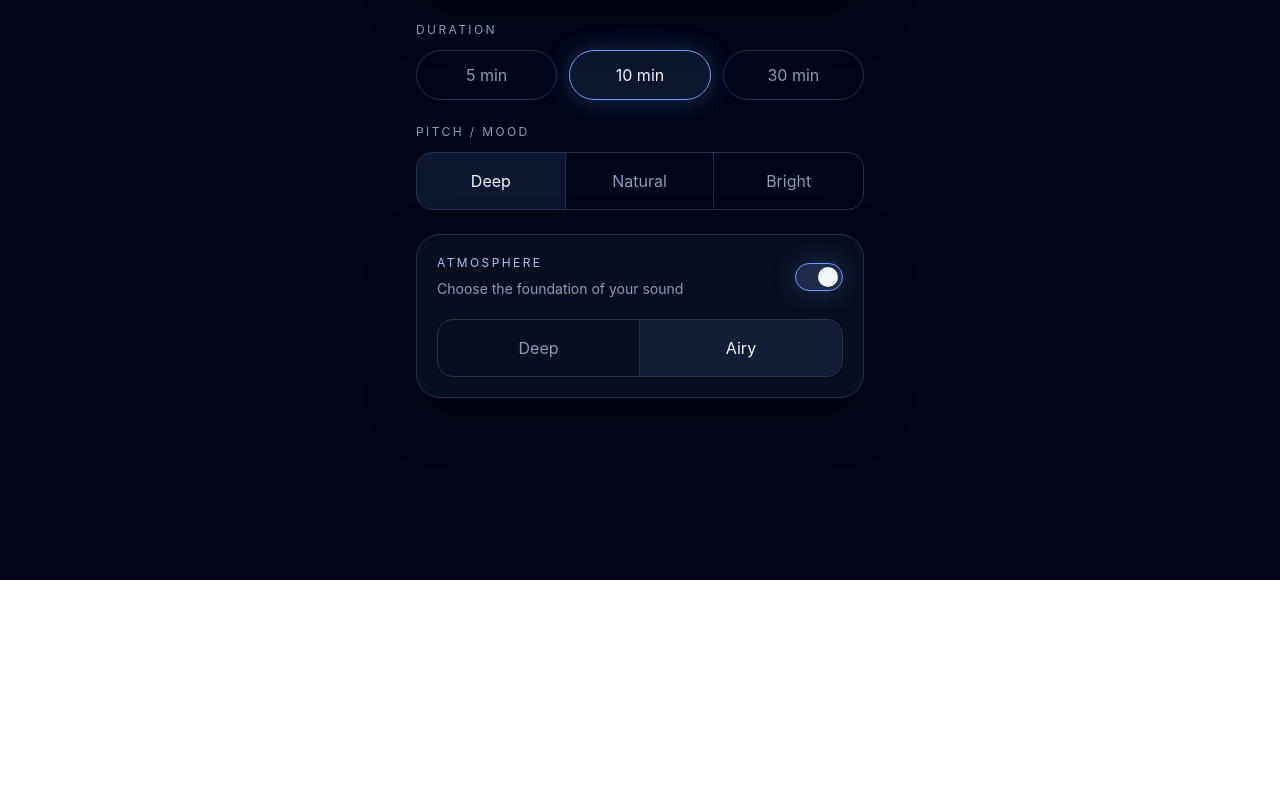
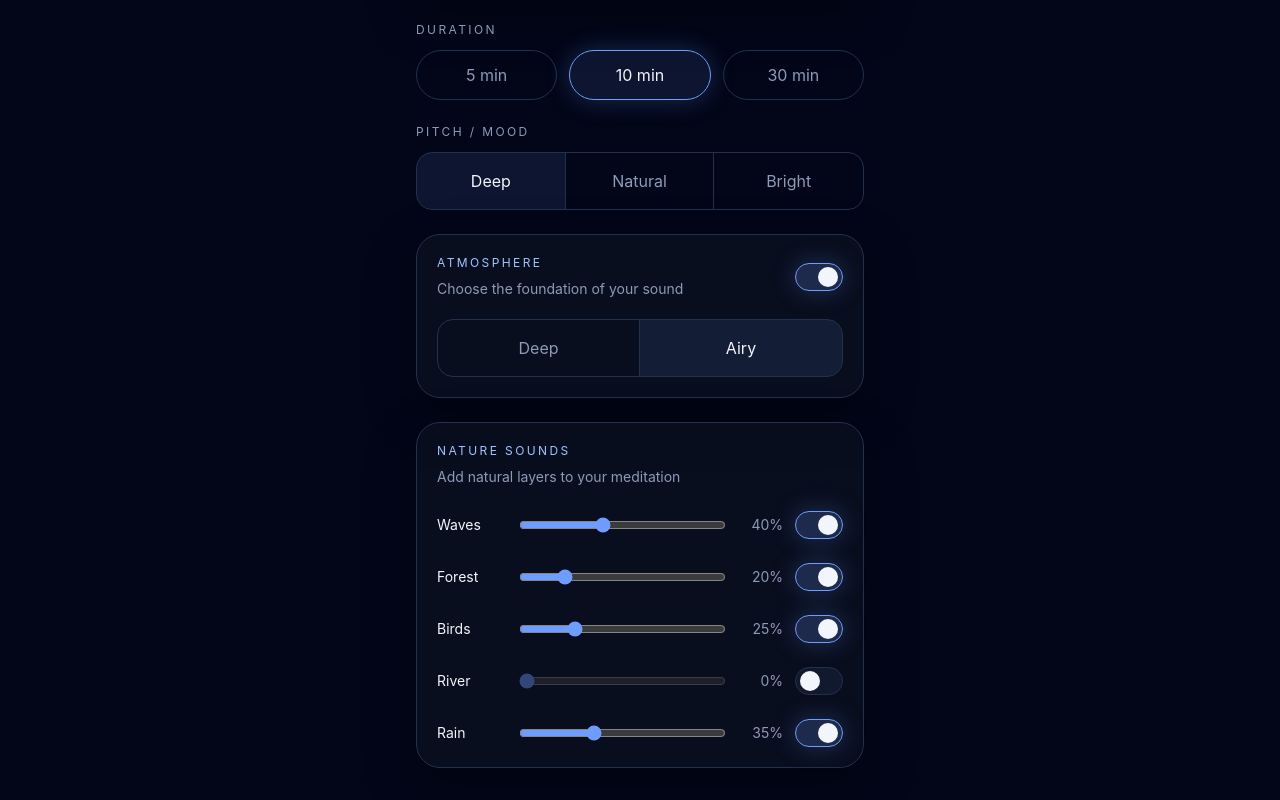
Before and after one commit to robinraty/astraya, a React (Vite) app: page / in a window 1280 px wide. Shown: the part 220-1020 px from the top of the page. Before the commit the page ends 800 px from the top, so only its background shows below. Built offline with nearby package versions, Linux system fonts and the light colour scheme.

Commit message:
Nature Sounds component

```diff
--- a/src/App.tsx
+++ b/src/App.tsx
@@ -3,6 +3,7 @@ import CreationName from "./components/CreationName";
 import DurationSelector from "./components/DurationSelector";
 import PitchSelector from "./components/PitchSelector";
 import AtmosphereSelector from "./components/AtmosphereSelector";
+import NatureSoundsMixer from "./components/NatureSoundsMixer";
 
 function App() {
     return (
@@ -13,6 +14,7 @@ function App() {
             <DurationSelector />
             <PitchSelector />
             <AtmosphereSelector />
+            <NatureSoundsMixer />
         </div>
         </main>
     );
--- /dev/null
+++ b/src/components/NatureSoundsMixer.tsx
@@ -0,0 +1,137 @@
+function NatureSoundsMixer() {
+  return (
+    <section className="rounded-astraya-card border border-astraya-border bg-astraya-surface/70 p-5 shadow-astraya-card">
+      <div className="mb-6">
+        <p className="text-xs uppercase tracking-[0.2em] text-astraya-accent-light">
+          Nature Sounds
+        </p>
+
+        <p className="mt-2 text-sm text-astraya-muted">
+          Add natural layers to your meditation
+        </p>
+      </div>
+
+      <div className="space-y-6">
+
+        {/* WAVES */}
+        <div className="grid grid-cols-[70px_1fr_45px_48px] items-center gap-3">
+          <p className="text-sm text-astraya-text">Waves</p>
+
+          <input
+            type="range"
+            min="0"
+            max="100"
+            defaultValue="40"
+            className="w-full cursor-pointer accent-astraya-accent"
+          />
+
+          <p className="text-right text-sm text-astraya-muted">40%</p>
+
+          <button
+            type="button"
+            aria-label="Toggle waves"
+            className="flex h-7 w-12 items-center justify-end rounded-full border border-astraya-accent bg-astraya-accent/20 p-1 shadow-astraya-glow"
+          >
+            <span className="h-5 w-5 rounded-full bg-astraya-text" />
+          </button>
+        </div>
+
+        {/* FOREST */}
+        <div className="grid grid-cols-[70px_1fr_45px_48px] items-center gap-3">
+          <p className="text-sm text-astraya-text">Forest</p>
+
+          <input
+            type="range"
+            min="0"
+            max="100"
+            defaultValue="20"
+            className="w-full cursor-pointer accent-astraya-accent"
+          />
+
+          <p className="text-right text-sm text-astraya-muted">20%</p>
+
+          <button
+            type="button"
+            aria-label="Toggle forest"
+            className="flex h-7 w-12 items-center justify-end rounded-full border border-astraya-accent bg-astraya-accent/20 p-1 shadow-astraya-glow"
+          >
+            <span className="h-5 w-5 rounded-full bg-astraya-text" />
+          </button>
+        </div>
+
+        {/* BIRDS */}
+        <div className="grid grid-cols-[70px_1fr_45px_48px] items-center gap-3">
+          <p className="text-sm text-astraya-text">Birds</p>
+
+          <input
+            type="range"
+            min="0"
+            max="100"
+            defaultValue="25"
+            className="w-full cursor-pointer accent-astraya-accent"
+          />
+
+          <p className="text-right text-sm text-astraya-muted">25%</p>
+
+          <button
+            type="button"
+            aria-label="Toggle birds"
+            className="flex h-7 w-12 items-center justify-end rounded-full border border-astraya-accent bg-astraya-accent/20 p-1 shadow-astraya-glow"
+          >
+            <span className="h-5 w-5 rounded-full bg-astraya-text" />
+          </button>
+        </div>
+
+        {/* RIVER */}
+        <div className="grid grid-cols-[70px_1fr_45px_48px] items-center gap-3">
+          <p className="text-sm text-astraya-text">River</p>
+
+          <input
+            type="range"
+            min="0"
+            max="100"
+            defaultValue="0"
+            className="w-full cursor-pointer accent-astraya-accent opacity-40"
+          />
+
+          <p className="text-right text-sm text-astraya-muted">0%</p>
+
+          <button
+            type="button"
+            aria-label="Toggle river"
+            className="flex h-7 w-12 items-center justify-start rounded-full border border-astraya-border bg-astraya-surface-soft p-1"
+          >
+            <span className="h-5 w-5 rounded-full bg-astraya-text" />
+          </button>
+        </div>
+
+
+        {/* RAIN */}
+        <div className="grid grid-cols-[70px_1fr_45px_48px] items-center gap-3">
+          <p className="text-sm text-astraya-text">Rain</p>
+
+          <input
+            type="range"
+            min="0"
+            max="100"
+            defaultValue="35"
+            className="w-full cursor-pointer accent-astraya-accent"
+          />
+
+          <p className="text-right text-sm text-astraya-muted">35%</p>
+
+          <button
+            type="button"
+            aria-label="Toggle rain"
+            className="flex h-7 w-12 items-center justify-end rounded-full border border-astraya-accent bg-astraya-accent/20 p-1 shadow-astraya-glow"
+          >
+            <span className="h-5 w-5 rounded-full bg-astraya-text" />
+          </button>
+        </div>
+
+      </div>
+    </section>
+  );
+}
+
+export default NatureSoundsMixer;
```
